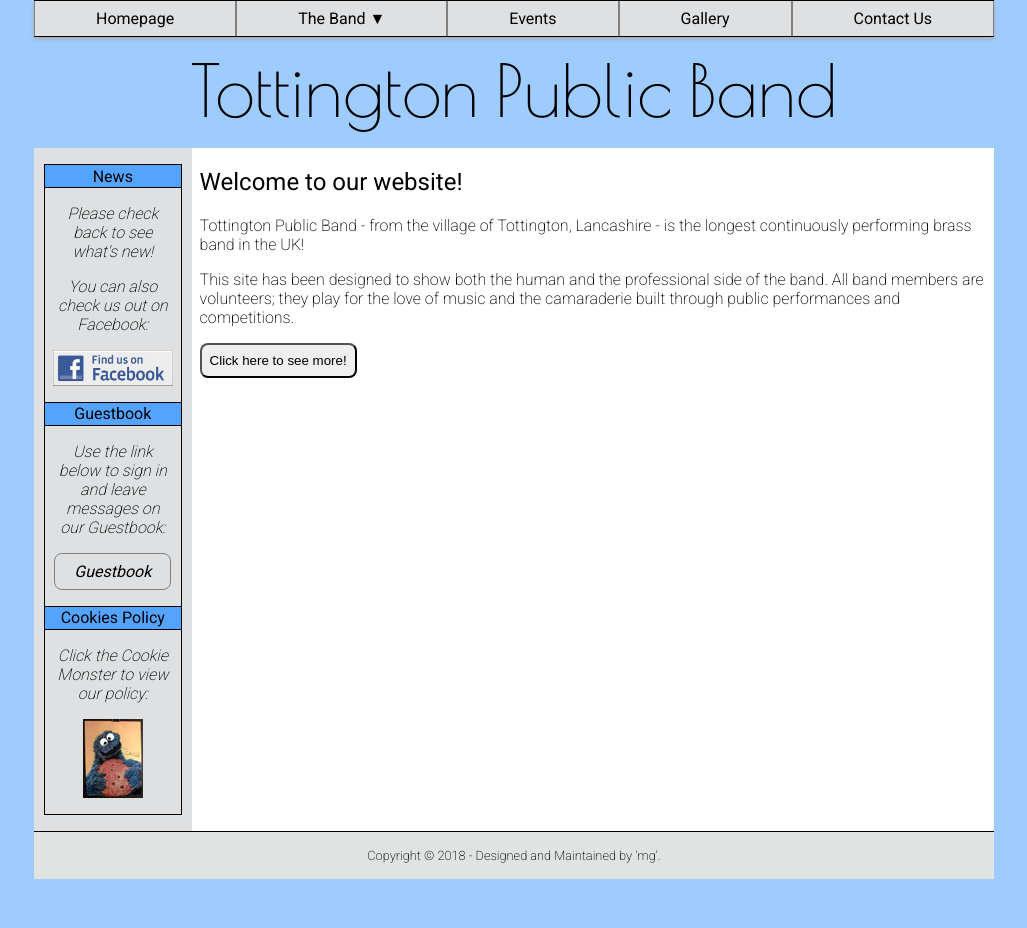
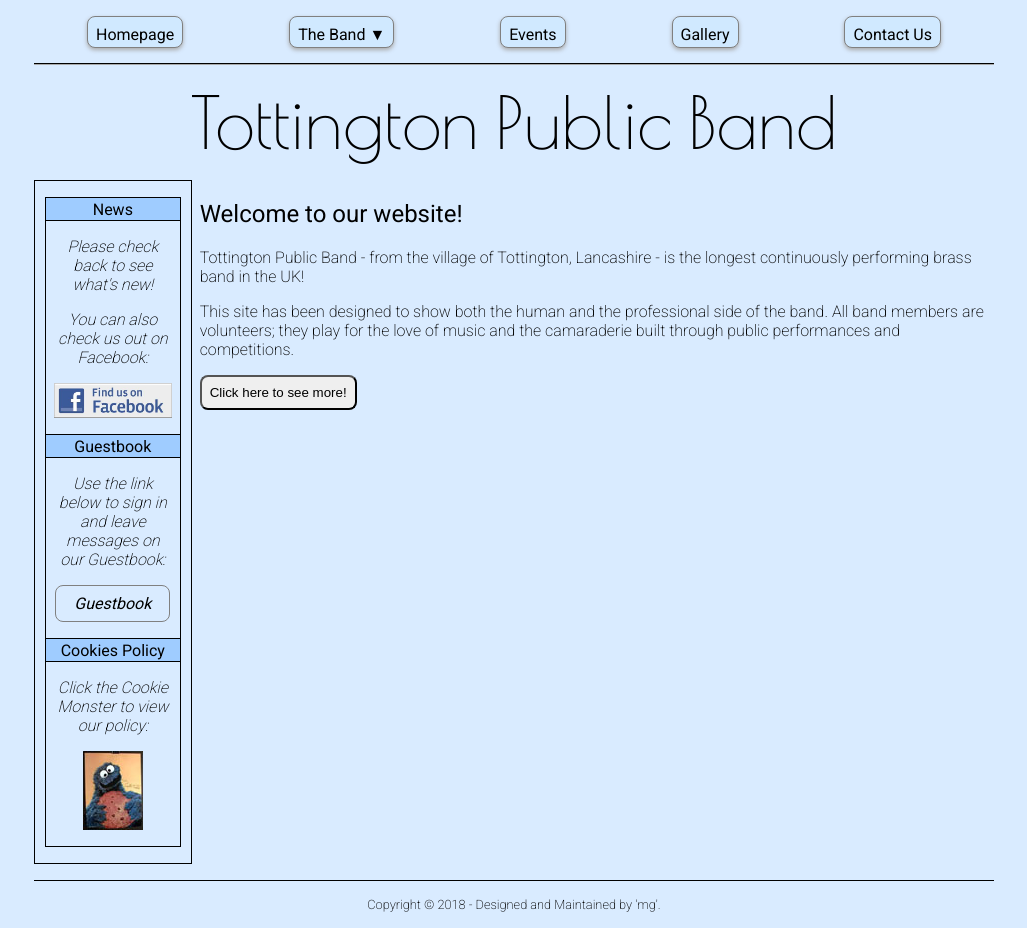
Before and after one commit to gaddes/TottyBand, a plain HTML site: page index.html in a window 1280 px wide. Shown: the whole page, without its empty margins (126-1153 px from the left). Before the commit the page ends 879 px from the top, so only its background shows below. Drawn offline with nearby package versions, Linux system fonts and the light colour scheme.

Commit message:
Tweak colours, navbar and sidebar.

```diff
--- a/index.html
+++ b/index.html
@@ -24,7 +24,7 @@
         <a class="navbar-btn" href="index.html">Homepage</a>
         <div class="navbar-btn dropdown">
           <a href="#">The Band &#x25BC;</a>
-          <div class="navbar-btn dropdown-content">
+          <div class="dropdown-content">
             <a class="navbar-btn" href="#">Vacancies</a>
             <a class="navbar-btn" href="#">Band News</a>
             <a class="navbar-btn" href="#">Band Forum</a>
@@ -39,7 +39,7 @@
       <nav class="navbar-mobile">
         <div class="navbar-btn dropdown">
           <a href="#">Menu &#x25BC;</a>
-          <div class="navbar-btn dropdown-content">
+          <div class="dropdown-content">
             <a class="navbar-btn" href="index.html">Homepage</a>
             <a class="navbar-btn" href="#">The Band</a>
             <a class="navbar-btn" href="events.html">Events</a>
--- a/resources/css/style.css
+++ b/resources/css/style.css
@@ -7,6 +7,8 @@
 }
 
 html {
+  font-family: 'Roboto', sans-serif;
+  font-weight: 200;
   font-size: 16px;
 }
 
@@ -16,9 +18,7 @@ a {
 }
 
 body {
-  font-family: 'Roboto', sans-serif;
-  font-weight: 200;
-  background-color: #9FCCFF;
+  background-color: #D9EBFF;
   margin: 0px;
   padding: 0px;
 }
@@ -44,41 +44,41 @@ h1, h2 {
 /* Header */
 
 header nav {
-  background-color: #dee0e2;
-  top: 0;
-  border-top: 1px solid black;
+  display: flex;
+  justify-content: space-around;
+  align-items: center;
   border-bottom: 1px solid black;
-  box-shadow: 0px 2px 4px darkgrey;
-
-  display: flex;
-  align-items: center;
-  justify-content: space-between;
+  box-shadow: 0px 1px 0px darkgrey;
 
   position: fixed;
-  left: 50%;
-  transform: translateX(-50%);
-
-  width: 100%;
+  z-index: 5;
+  background-color: #D9EBFF;
   max-width: 960px;
-  height: auto;
-  z-index: 1;
+  margin: 0 auto;
+  left: 0;
+  right: 0;
+  top: 0;
+  height: 4rem;
 }
 
 .navbar-btn {
   font-weight: 400;
   color: black;
   text-decoration: none;
+  background-color: #D0E9FF;
+  text-align: center;
 
   padding: 0.5rem;
-  height: inherit;
-  border-left: 1px solid grey;
-  border-right: 1px solid grey;
-  flex-grow: 2;
-  text-align: center;
+  height: 2rem;
+  border: 1px solid grey;
+  border-radius: 0.5rem;
+  box-shadow: 0px 2px 4px darkgrey;
+
+  transition: all 0.2s ease-in;
 }
 
 .navbar-btn:hover {
-  background-color: #f2f3f4;
+  background-color: #9FCCFF;
 }
 
 .navbar-mobile {
@@ -127,7 +127,7 @@ header nav {
 
 .main-logo {
   margin: 1rem auto;
-  padding-top: 2rem;
+  padding-top: 4rem;
 
   /* font-family: 'Indie Flower', cursive; */
   font-family: 'Poiret One', cursive;
@@ -157,7 +157,9 @@ header nav {
 .column_1 {
   width: 10rem;
   padding: 0 10px;
-  background-color: #dee0e2;
+  background-color: #D9EBFF;
+  border: 1px solid black;
+  /* box-shadow: 0px 2px 2px darkgrey; */
 
   display: flex;
   flex-direction: column;
@@ -181,7 +183,7 @@ header nav {
 
 .side-content-title {
   height: 1.5rem;
-  background-color: #54A4FF;
+  background-color: #9FCCFF;
   font-weight: 400;
   border-top: 1px solid black;
   border-bottom: 1px solid black;
@@ -226,6 +228,7 @@ header nav {
 .column_2 {
   width: 85%;
   padding: 0 0.5rem;
+  background-color: #D9EBFF;
 }
 
 .column_2 h1 {
@@ -299,8 +302,9 @@ button {
 /* Footer */
 
 footer {
+  margin-top: 1rem;
   height: 3rem;
-  background-color: #DFE3E2;
+  background-color: #D9EBFF;
   border-top: 1px solid black;
   font-size: 0.8rem;
 
```
Also changed, not shown: contact.html (+2 -2 lines), cookies.html (+2 -2 lines), events.html (+2 -2 lines), gallery.html (+2 -2 lines).
